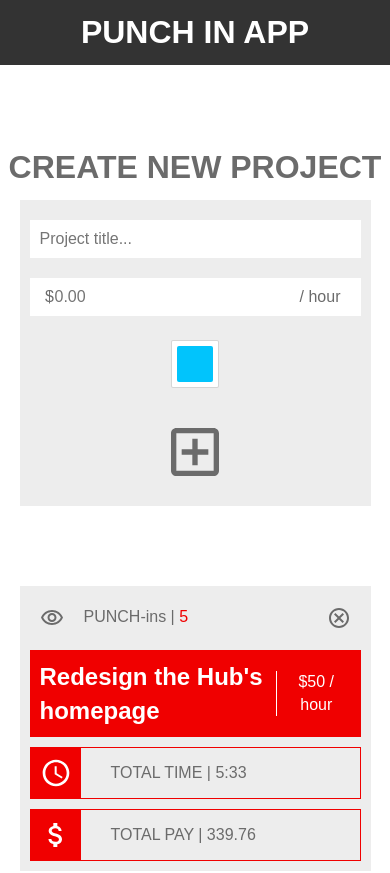
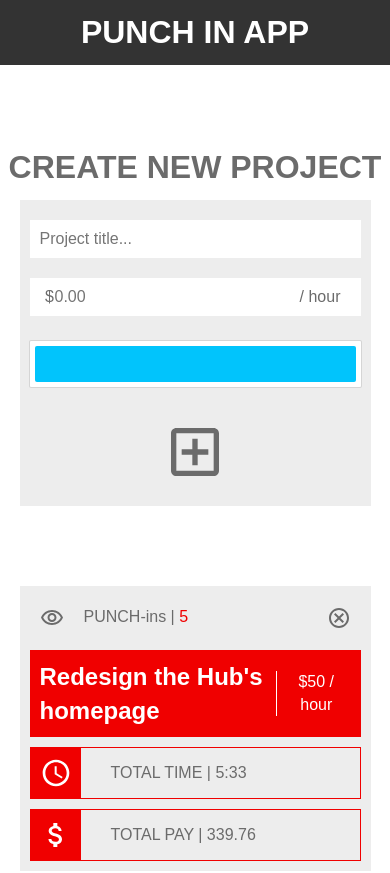
Before and after one commit to bradmallett/punch-in, a React (Create React App) app: page / in a window 390 px wide. Shown: the top 873 px of the page. Built offline with nearby package versions, Linux system fonts and the light colour scheme.

Commit message:
Added Tooltips to AddProject Component

```diff
--- a/src/App.css
+++ b/src/App.css
@@ -172,7 +172,9 @@ a {
   margin: 5px 10px 0px 10px;
 }
 
-
+.colorPickerInner {
+  width: 36px;
+}
 
 
 
@@ -225,7 +227,17 @@ a {
 
 .colorPickerCont {
     margin: 15px;
+    width: 100%;
 }
+
+.colorPickerMid {
+  width: 100%;
+}
+
+.colorPickerInner {
+  width: 100%;
+}
+
 .input-icon {
   width: 100%;
 }
--- a/src/components/AddProject.js
+++ b/src/components/AddProject.js
@@ -4,7 +4,8 @@ import reactCSS from 'reactcss';
 import { SketchPicker } from 'react-color';
 import AddBoxOutlinedIcon from '@material-ui/icons/AddBoxOutlined';
 import IconButton from '@material-ui/core/IconButton';
-
+import Tooltip from '@material-ui/core/Tooltip';
+import Zoom from '@material-ui/core/Zoom';
 
 
 export class AddProject extends Component {
@@ -52,7 +53,6 @@ export class AddProject extends Component {
         const styles = reactCSS({
             'default': {
               color: {
-                width: '36px',
                 height: '36px',
                 borderRadius: '2px',
                 background: this.state.color
@@ -108,20 +108,23 @@ export class AddProject extends Component {
                             <i className='perHourSign'> / hour</i>
                         </div>
 
+                        <Tooltip TransitionComponent={Zoom} title="Project Color" arrow>
                             <div className='colorPickerCont'>
-                            <div style={ styles.swatch } onClick={ this.handleClick }>
-                                <div style={ styles.color } />
+                                <div className='colorPickerMid' style={ styles.swatch } onClick={ this.handleClick }>
+                                    <div className='colorPickerInner' style={ styles.color } />
                                 </div>
                                 { this.state.displayColorPicker ? <div style={ styles.popover }>
                                 <div style={ styles.cover } onClick={ this.handleClose }/>
                                     <SketchPicker color={ this.state.color } onChange={ this.handleChange } />
                                 </div> : null }
                             </div>
+                        </Tooltip>
 
+                        <Tooltip TransitionComponent={Zoom} title="Create Project" arrow>
                             <IconButton type='submit'>
                                 <AddBoxOutlinedIcon style={btnStyle}/>
                             </IconButton>
-
+                        </Tooltip>
                     </form>
                 </div>
             </div>
```
Lines whose indentation alone changed are shown as unchanged.
